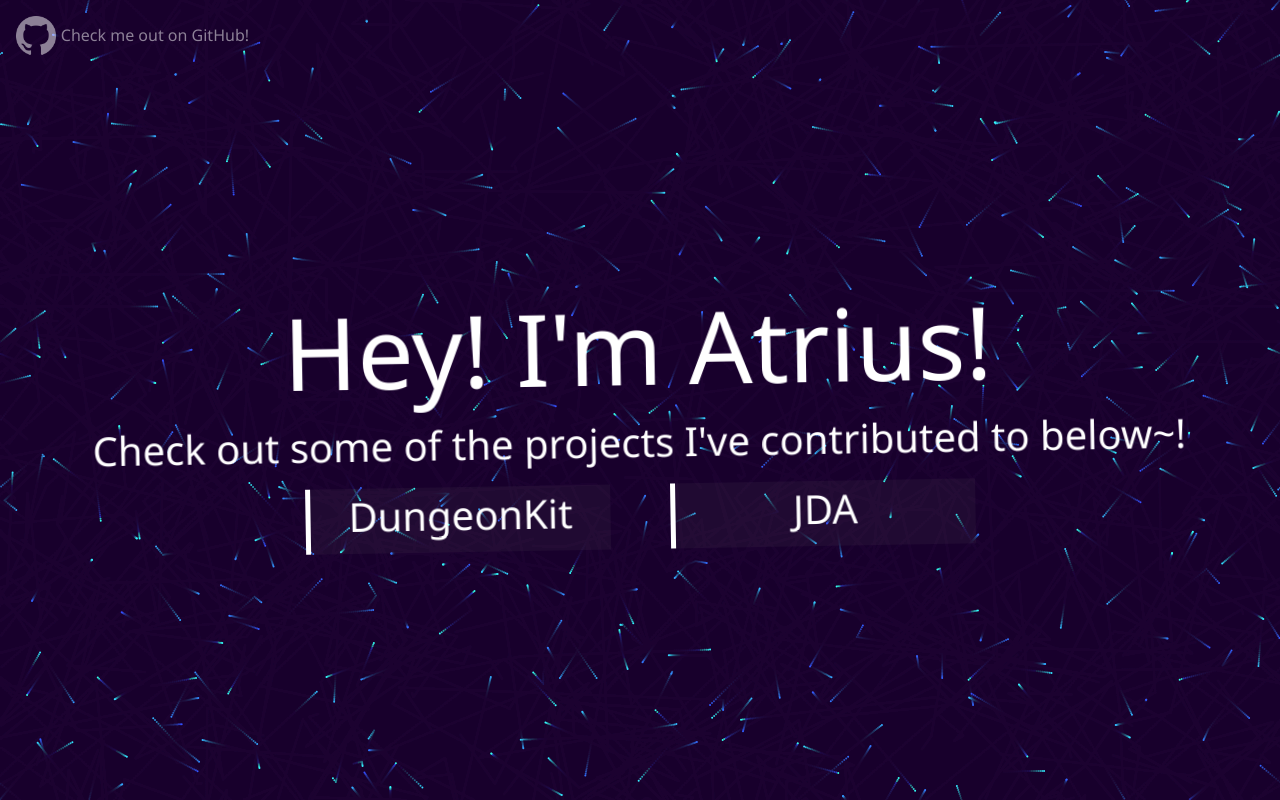
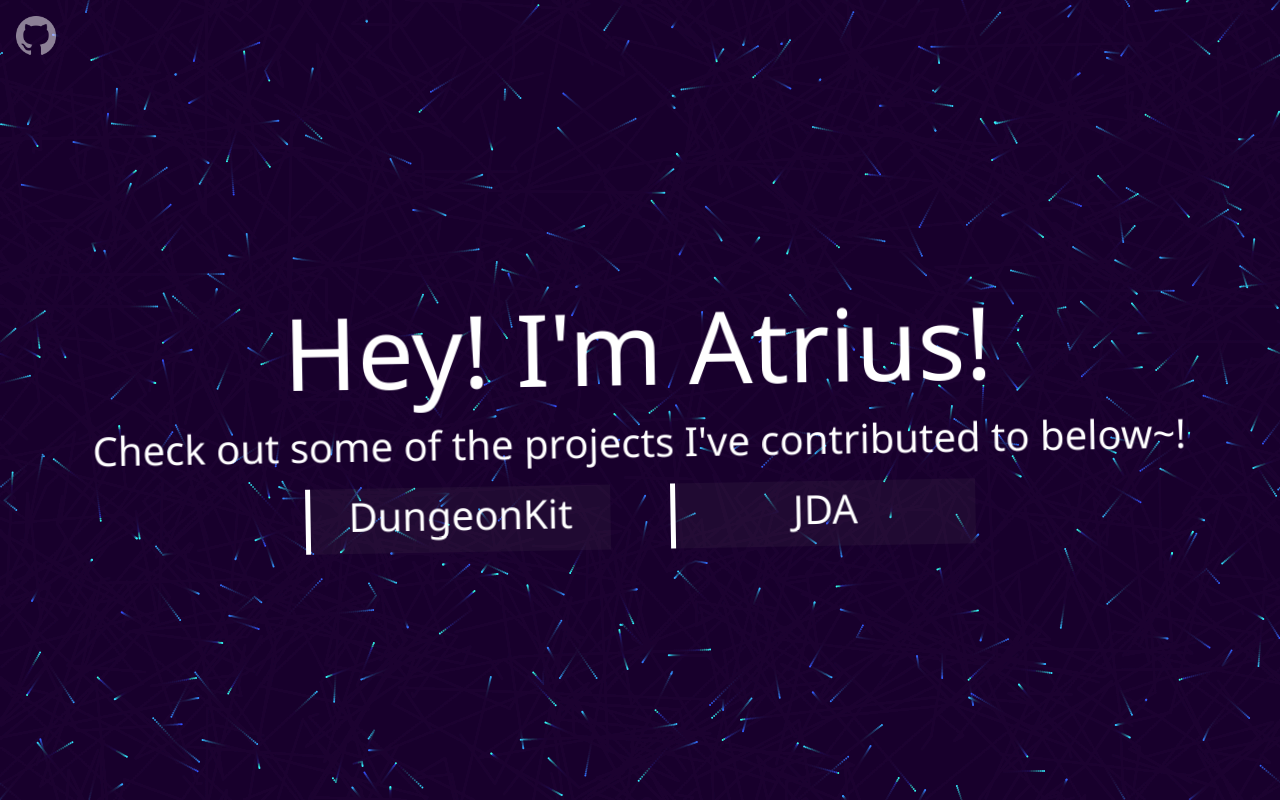
Before and after one commit to AtriusX/AtriusX.github.io, a React (Create React App) app: page / in a window 1280 px wide. Built offline with nearby package versions, Linux system fonts and the light colour scheme.

Commit message:
Remove github badge text

```diff
--- a/src/Github/Github.tsx
+++ b/src/Github/Github.tsx
@@ -15,13 +15,6 @@ export default class Github extends React.Component {
                     if (event.preventDefault) event.preventDefault();
                 }}
             />
-            <span
-                onMouseDown={(event) => {
-                    if (event.preventDefault) event.preventDefault();
-                }}
-            >
-                Check me out on GitHub!
-            </span>
         </a>
     }
 }
```
